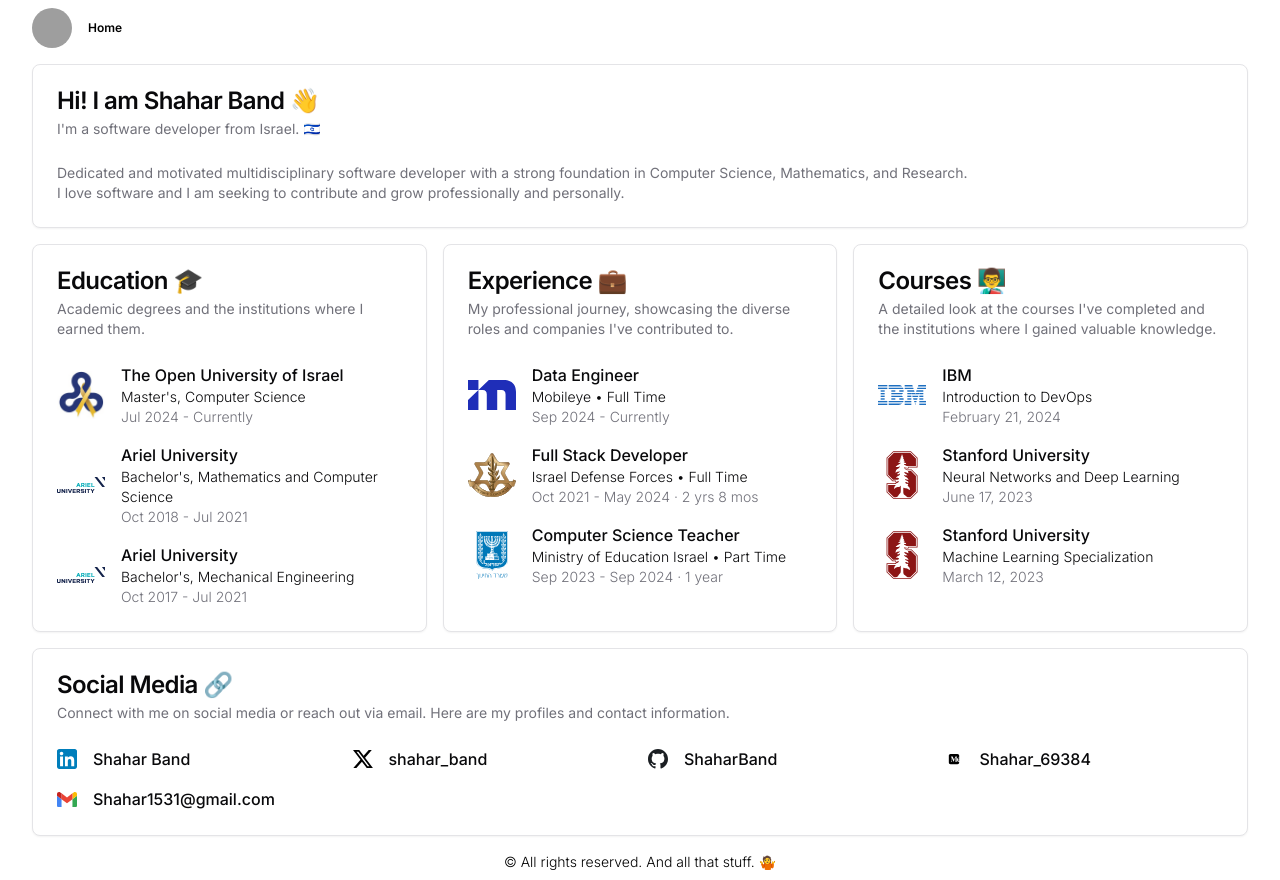
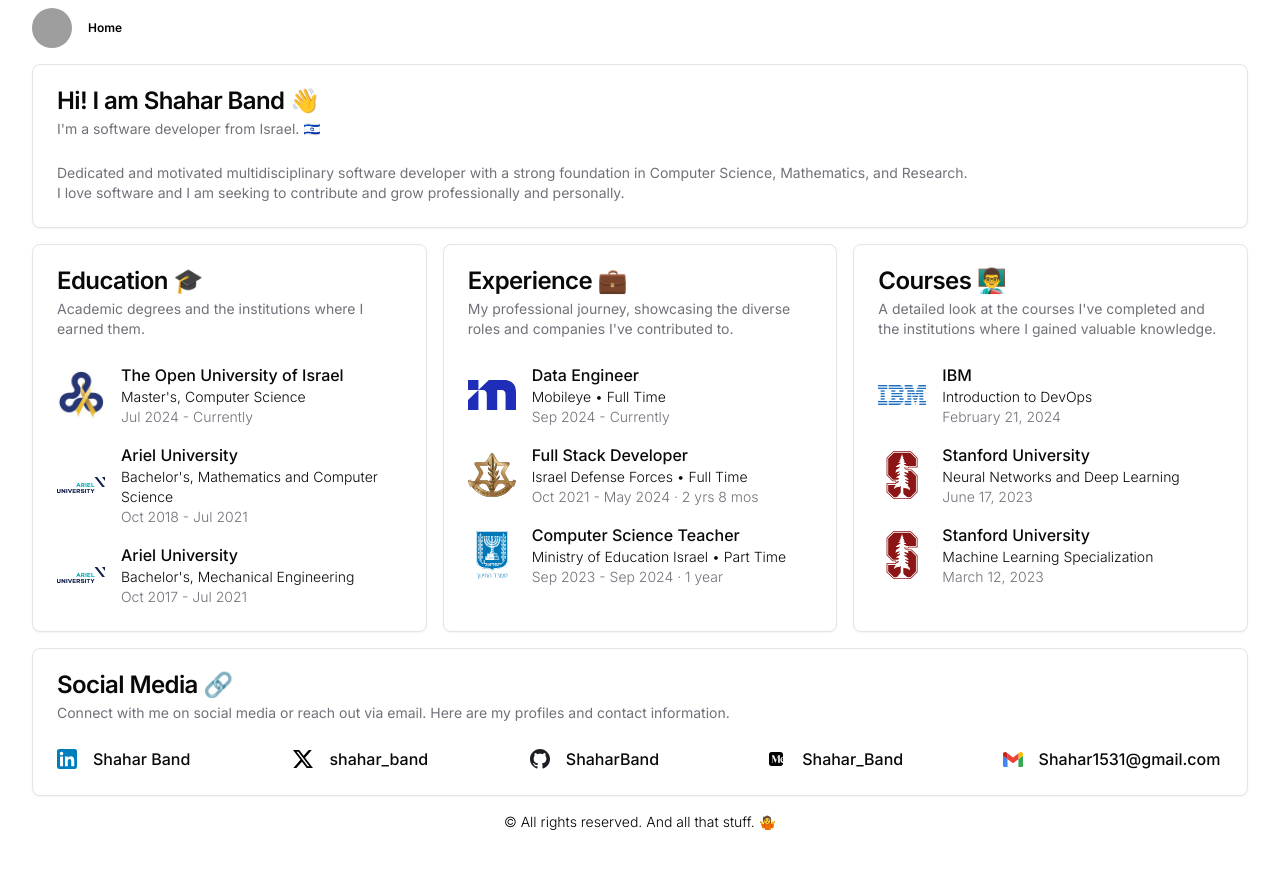
Before and after one commit to ShaharBand/shaharband.com, a Next.js app: page / in a window 1280 px wide. After the commit the page ends 840 px from the top, so only its background shows below. Built offline with nearby package versions, Linux system fonts and the light colour scheme; grey boxes are pictures that could not be loaded.

Commit message:
refactor social

```diff
--- a/components/portfolio/social-media/SocialMediaCard.tsx
+++ b/components/portfolio/social-media/SocialMediaCard.tsx
@@ -22,7 +22,7 @@
           profiles and contact information.
         </CardDescription>
       </CardHeader>
-      <CardContent className="grid grid-cols-1 md:grid-cols-4 gap-4">
+      <CardContent className="grid grid-cols-1 md:grid-cols-5 gap-4 overflow-hidden text-ellipsis flex-wrap: wrap">
         <SocialMediaItem
           urlIcon={LinkedInIcon.src}
           urlSource={"https://www.linkedin.com/in/shahar-band/"}
@@ -40,8 +40,8 @@
         />
         <SocialMediaItem
           urlIcon={MediumIcon.src}
-          urlSource={"https://medium.com/@Shahar_69384"}
-          urlLabel={"Shahar_69384"}
+          urlSource={"https://medium.com/@Shahar_Band"}
+          urlLabel={"Shahar_Band"}
         />
         <SocialMediaItem
           urlIcon={GmailIcon.src}
--- a/components/portfolio/social-media/SocialMediaItem.tsx
+++ b/components/portfolio/social-media/SocialMediaItem.tsx
@@ -9,16 +9,20 @@
   urlLabel,
 }: UrlItemProps) {
   return (
-    <Link href={urlSource} target="_blank" className="flex items-center">
+    <Link
+      href={urlSource}
+      target="_blank"
+      className="flex items-center min-w-0"
+    >
       <Image
-        className="mr-4 max-h-12 max-w-12"
+        className="mr-4 w-5 h-5 object-contain flex-shrink-0"
         width={20}
         height={20}
         src={urlIcon}
         alt={`${urlLabel} image`}
       />
 
-      <p className="font-medium text-base">{urlLabel}</p>
+      <p className="font-medium text-base truncate">{urlLabel}</p>
     </Link>
   );
 }
```
Also changed, not shown: public/socialmedia/Medium_icon.svg.
